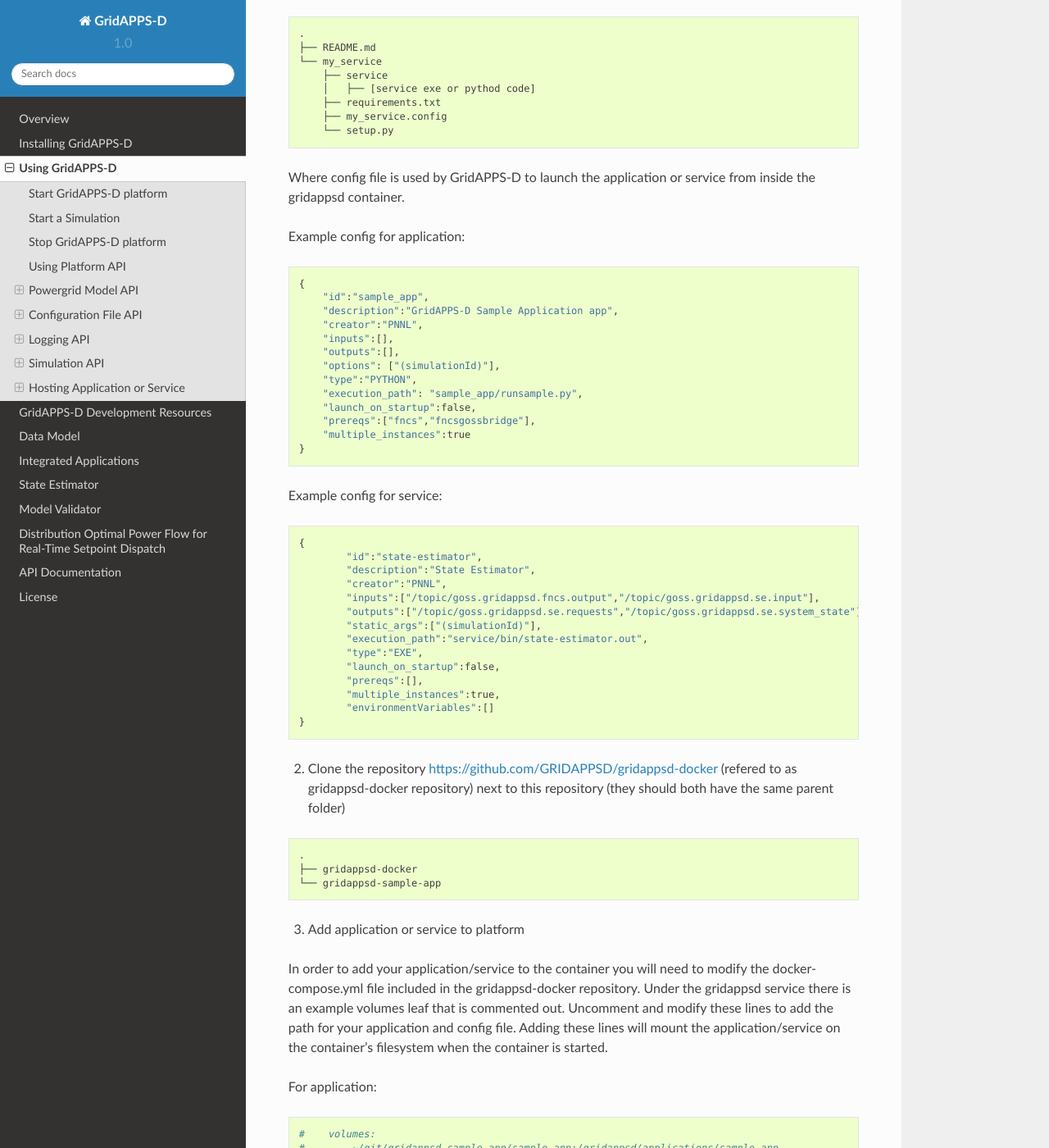
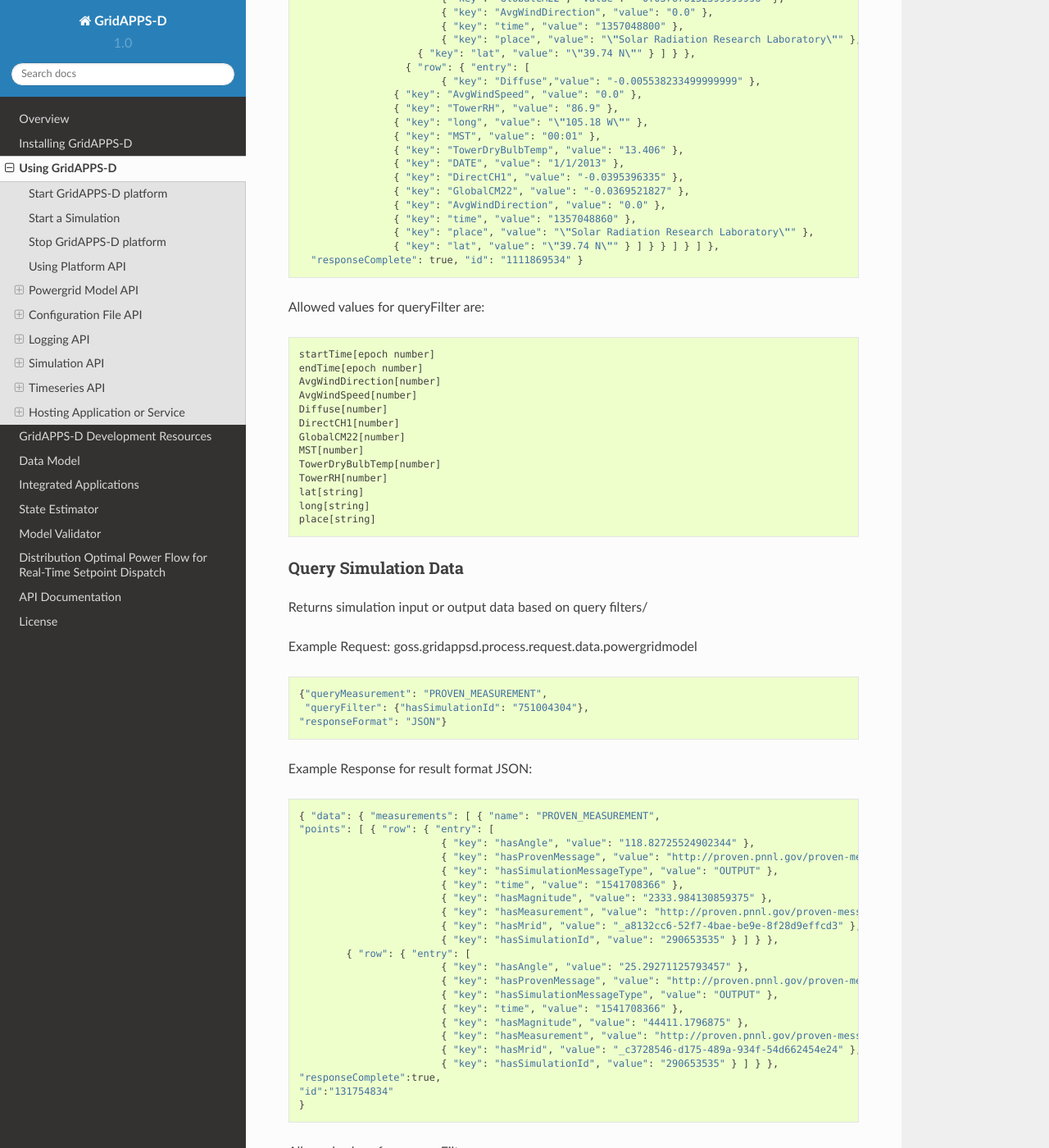
Before and after one commit to ericstephan/gridappsd-docs, a Sphinx documentation site: the page built from docs/source/using_gridappsd/index.rst, in a window 1280 px wide and 1400 px high, scrolled down 21363 px. Shown: the whole window at 82% size. Built offline with Sphinx 7.4.7 and the Read the Docs theme 2.0.0, drawn with Linux system fonts in a browser that asks for light colours; pages that are not in the unit, such as notebooks, are missing from menus; some of the changed text lies outside the part shown.

Commit message:
added timseries query api documentation

```diff
--- /dev/null
+++ b/docs/source/using_gridappsd/api_examples/timeseries_data_api.rst
@@ -0,0 +1,122 @@
+The Timeseries Data API allows you to query the timeseries data such as weather, simulation output and input.
+
+Query Request Queue
+^^^^^^^^^^^^^^^^^^^
+Query request should be sent on following queue: goss.gridappsd.process.request.data.timeseries
+
+Query Weather data
+^^^^^^^^^^^^^^^^^^
+
+By default GridAPPS-D comes with weather data for the year 2013.
+
+Example Request:
+::
+	{"queryMeasurement":"weather",
+	"queryFilter":{"startTime":"1357048800000000",
+				"endTime":"1357048860000000"},
+	"responseFormat":"JSON"}
+
+Example Response for result format JSON:
+::
+	{ "data": { "measurements": [ { "name": "weather",
+	  "points": [ { "row": { "entry": [
+		 			{ "key": "Diffuse","value": "-0.006386875" },
+		 			{ "key": "AvgWindSpeed","value": "0.0" },
+		 			{ "key": "TowerRH", "value": "86.8" },
+		    		{ "key": "long", "value": "\"105.18 W\"" },
+		    		{ "key": "MST","value": "00:00" },
+		    		{ "key": "TowerDryBulbTemp","value": "13.316" },
+		    		{ "key": "DATE", "value": "1/1/2013" },
+		    		{ "key": "DirectCH1", "value": "-0.0402521765" },
+		        	{ "key": "GlobalCM22", "value": "-0.037676152399999996" },
+		         	{ "key": "AvgWindDirection", "value": "0.0" },
+		          	{ "key": "time", "value": "1357048800" },
+		           	{ "key": "place", "value": "\"Solar Radiation Research Laboratory\"" },
+		            { "key": "lat", "value": "\"39.74 N\"" } ] } },
+	           	  { "row": { "entry": [
+	           	 	{ "key": "Diffuse","value": "-0.005538233499999999" },
+	              	{ "key": "AvgWindSpeed", "value": "0.0" },
+	               	{ "key": "TowerRH", "value": "86.9" },
+	               	{ "key": "long", "value": "\"105.18 W\"" },
+	                { "key": "MST", "value": "00:01" },
+	                { "key": "TowerDryBulbTemp", "value": "13.406" },
+	                { "key": "DATE", "value": "1/1/2013" },
+	                { "key": "DirectCH1", "value": "-0.0395396335" },
+	                { "key": "GlobalCM22", "value": "-0.0369521827" },
+	                { "key": "AvgWindDirection", "value": "0.0" },
+	                { "key": "time", "value": "1357048860" },
+	                { "key": "place", "value": "\"Solar Radiation Research Laboratory\"" },
+	                { "key": "lat", "value": "\"39.74 N\"" } ] } } ] } ] },
+	  "responseComplete": true, "id": "1111869534" }
+
+Allowed values for queryFilter are:
+::
+	startTime[epoch number]
+	endTime[epoch number]
+	AvgWindDirection[number]
+	AvgWindSpeed[number]
+	Diffuse[number]
+	DirectCH1[number]
+	GlobalCM22[number]
+	MST[number]
+	TowerDryBulbTemp[number]
+	TowerRH[number]
+	lat[string]
+	long[string]
+	place[string]
+
+Query Simulation Data
+^^^^^^^^^^^^^^^^^^^^^
+
+Returns simulation input or output data based on query filters/
+
+Example Request:    goss.gridappsd.process.request.data.powergridmodel
+::
+	{"queryMeasurement": "PROVEN_MEASUREMENT",
+ 	 "queryFilter": {"hasSimulationId": "751004304"},
+  	"responseFormat": "JSON"}
+
+
+Example Response for result format JSON:
+::
+	{ "data": { "measurements": [ { "name": "PROVEN_MEASUREMENT",
+	"points": [ { "row": { "entry": [
+				{ "key": "hasAngle", "value": "118.82725524902344" },
+				{ "key": "hasProvenMessage", "value": "http://proven.pnnl.gov/proven-message#2d8ce725-dc82-4ea7-a739-d6fe11d810e4" },
+				{ "key": "hasSimulationMessageType", "value": "OUTPUT" },
+				{ "key": "time", "value": "1541708366" },
+				{ "key": "hasMagnitude", "value": "2333.984130859375" },
+				{ "key": "hasMeasurement", "value": "http://proven.pnnl.gov/proven-message#fb18f671-5b2b-4a07-a21b-c39c2cc5a21b" },
+				{ "key": "hasMrid", "value": "_a8132cc6-52f7-4bae-be9e-8f28d9effcd3" },
+				{ "key": "hasSimulationId", "value": "290653535" } ] } },
+		{ "row": { "entry": [
+				{ "key": "hasAngle", "value": "25.29271125793457" },
+				{ "key": "hasProvenMessage", "value": "http://proven.pnnl.gov/proven-message#2d8ce725-dc82-4ea7-a739-d6fe11d810e4" },
+				{ "key": "hasSimulationMessageType", "value": "OUTPUT" },
+				{ "key": "time", "value": "1541708366" },
+				{ "key": "hasMagnitude", "value": "44411.1796875" },
+				{ "key": "hasMeasurement", "value": "http://proven.pnnl.gov/proven-message#fb41d8c5-7581-4282-aa29-c2b043d61b42" },
+				{ "key": "hasMrid", "value": "_c3728546-d175-489a-934f-54d662454e24" },
+				{ "key": "hasSimulationId", "value": "290653535" } ] } },
+	"responseComplete":true,
+	"id":"131754834"
+	}
+
+Allowed values for qwueryFilter are:
+::
+	Both input and output message type:
+	startTime [number]
+	endTime [number]
+	hasMrid [string]
+	hasSimulationId [string]
+	hasSimulationMessageType ["OUTPUT" | "INPUT"]
+
+	Ouput message type:
+	hasAngle [number]
+	hasMagnitude [number]
+
+	Input Message type:
+	hasMeasurementDifference  ["FORWARD"  | "REVERSE"]
+	hasDifferenceAttribute [string]
+	hasObject [string]
+	hasValue [number]
--- a/docs/source/using_gridappsd/index.rst
+++ b/docs/source/using_gridappsd/index.rst
@@ -47,6 +47,11 @@
 
 .. include:: api_examples/simulation_request.rst
 
+Timeseries API
+--------------
+
+.. include:: api_examples/timeseries_data_api.rst
+
 Hosting Application or Service
 ------------------------------
 
```
